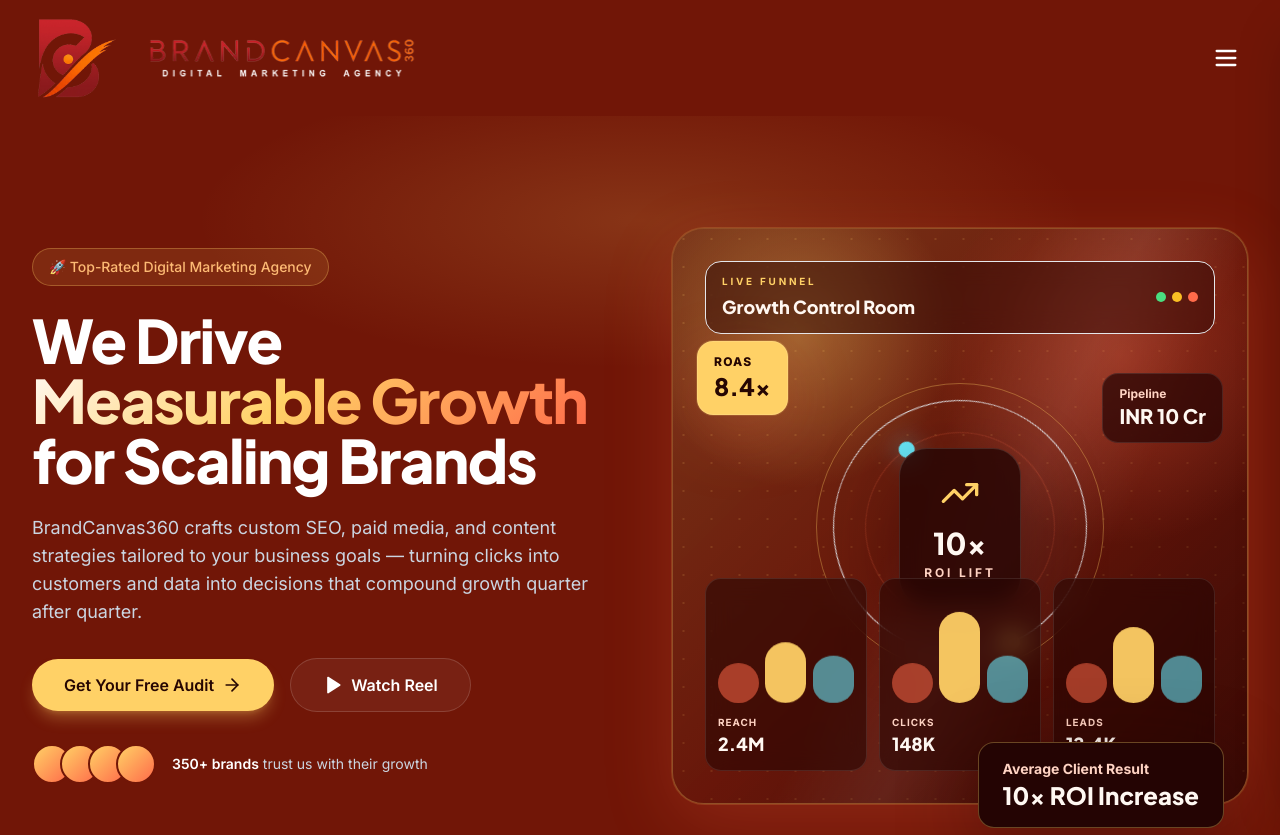
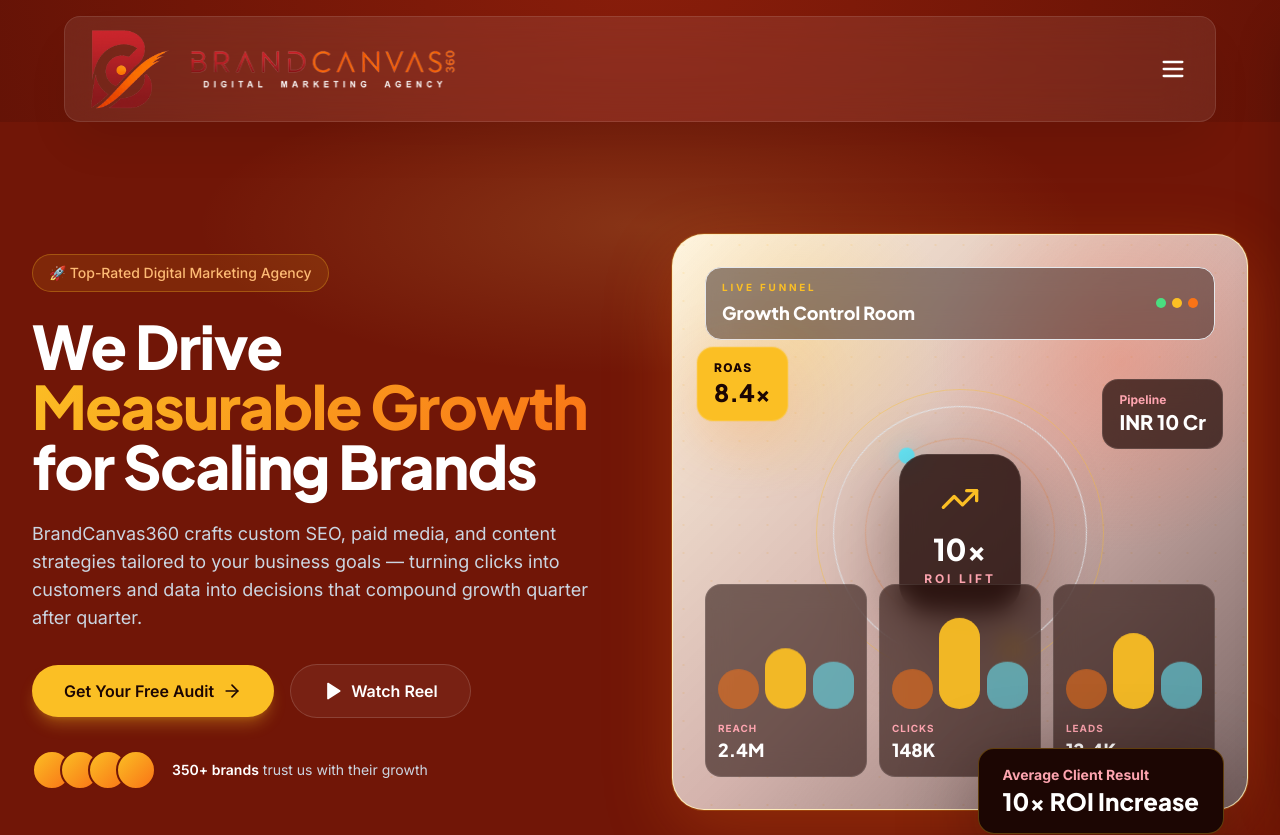
Before and after one commit to venkataramanapusala/brandcanvas360, a Next.js app: page / in a window 1280 px wide. Shown: the top 835 px of the page. Built offline with nearby package versions, Linux system fonts and the light colour scheme.

Commit message:
Refine deep crimson amber brand theme

```diff
--- a/src/app/globals.css
+++ b/src/app/globals.css
@@ -8,32 +8,32 @@
 
   --color-surface-base: #711607;
   --color-surface-base-rgb: 113 22 7;
-  --color-surface-deep: #3B0804;
-  --color-surface-deep-rgb: 59 8 4;
-  --color-surface-card: #5B1208;
-  --color-surface-card-rgb: 91 18 8;
-  --color-surface-raised: #81200E;
-  --color-surface-raised-rgb: 129 32 14;
-  --color-surface-overlay: #240403;
-  --color-surface-overlay-rgb: 36 4 3;
+  --color-surface-deep: #1c0603;
+  --color-surface-deep-rgb: 28 6 3;
+  --color-surface-card: rgb(255 255 255 / 0.05);
+  --color-surface-card-rgb: 255 255 255;
+  --color-surface-raised: rgb(255 255 255 / 0.04);
+  --color-surface-raised-rgb: 255 255 255;
+  --color-surface-overlay: rgb(28 6 3 / 0.82);
+  --color-surface-overlay-rgb: 28 6 3;
 
-  --color-text-primary: #FFF8F2;
-  --color-text-primary-rgb: 255 248 242;
-  --color-text-secondary: #FFE0D2;
-  --color-text-secondary-rgb: 255 224 210;
-  --color-text-muted: #FFD3C3;
-  --color-text-muted-rgb: 255 211 195;
-  --color-text-inverse: #260602;
-  --color-text-inverse-rgb: 38 6 2;
+  --color-text-primary: #ffffff;
+  --color-text-primary-rgb: 255 255 255;
+  --color-text-secondary: #e2e8f0;
+  --color-text-secondary-rgb: 226 232 240;
+  --color-text-muted: #fda4af;
+  --color-text-muted-rgb: 253 164 175;
+  --color-text-inverse: #1c0603;
+  --color-text-inverse-rgb: 28 6 3;
 
-  --color-cta-primary: #FFD166;
-  --color-cta-primary-rgb: 255 209 102;
-  --color-cta-primary-hover: #FFB52E;
-  --color-cta-primary-hover-rgb: 255 181 46;
-  --color-cta-secondary: #FF6B4A;
-  --color-cta-secondary-rgb: 255 107 74;
-  --color-cta-secondary-hover: #FF4E2D;
-  --color-cta-secondary-hover-rgb: 255 78 45;
+  --color-cta-primary: #fbbf24;
+  --color-cta-primary-rgb: 251 191 36;
+  --color-cta-primary-hover: #f97316;
+  --color-cta-primary-hover-rgb: 249 115 22;
+  --color-cta-secondary: #f97316;
+  --color-cta-secondary-rgb: 249 115 22;
+  --color-cta-secondary-hover: #ea580c;
+  --color-cta-secondary-hover-rgb: 234 88 12;
 
   --color-success: #4ADE80;
   --color-success-rgb: 74 222 128;
@@ -44,10 +44,10 @@
   --color-info: #67E8F9;
   --color-info-rgb: 103 232 249;
 
-  --color-border-subtle: rgb(255 248 242 / 0.12);
-  --color-border-strong: rgb(255 209 102 / 0.32);
-  --shadow-crimson-soft: 0 24px 80px rgb(36 4 3 / 0.42);
-  --shadow-crimson-glow: 0 0 0 1px rgb(255 209 102 / 0.16), 0 20px 70px rgb(255 107 74 / 0.20);
+  --color-border-subtle: rgb(255 255 255 / 0.1);
+  --color-border-strong: rgb(251 191 36 / 0.3);
+  --shadow-crimson-soft: 0 24px 80px rgb(28 6 3 / 0.42);
+  --shadow-crimson-glow: 0 0 0 1px rgb(251 191 36 / 0.2), 0 20px 70px rgb(249 115 22 / 0.24);
 }
 
 html {
@@ -58,6 +58,8 @@
 body {
   font-feature-settings: 'cv02', 'cv03', 'cv04', 'cv11';
   background-color: var(--color-surface-base);
+  background-image: radial-gradient(circle at 50% -10%, #8b1e0b 0%, #711607 42%, #4d0d05 100%);
+  background-attachment: fixed;
   color: var(--color-text-primary);
   overflow-x: hidden;
 }
@@ -187,7 +189,7 @@
 
 @layer utilities {
   .text-gradient {
-    background: linear-gradient(135deg, #FFF8F2 0%, #FFD166 46%, #FF6B4A 100%);
+    background: linear-gradient(135deg, #fbbf24 0%, #f97316 100%);
     -webkit-background-clip: text;
     -webkit-text-fill-color: transparent;
     background-clip: text;
@@ -205,9 +207,9 @@
   }
 
   .card-glass {
-    background: rgb(91 18 8 / 0.82);
+    background: rgb(255 255 255 / 0.05);
     border: 1px solid var(--color-border-subtle);
-    backdrop-filter: blur(10px);
+    backdrop-filter: blur(16px);
   }
 
   .section-top-glow::before {
--- a/src/components/CTASection.tsx
+++ b/src/components/CTASection.tsx
@@ -16,7 +16,7 @@
     <section className="relative overflow-hidden bg-dark py-20 sm:py-24">
       <div className="absolute inset-0 bg-gradient-to-br from-primary/20 via-transparent to-accent/10" />
       <div className="absolute left-1/2 top-1/2 h-[500px] w-[500px] -translate-x-1/2 -translate-y-1/2 rounded-full bg-primary/20 blur-[120px]" />
-      <div className="relative mx-auto max-w-4xl px-6 text-center lg:px-8">
+      <div className="relative mx-auto max-w-5xl rounded-[2rem] border border-white/10 bg-white/[0.06] px-6 py-14 text-center shadow-2xl shadow-black/20 backdrop-blur-2xl sm:px-10 lg:px-16">
         <h2 className="font-heading text-3xl font-extrabold tracking-tight text-white sm:text-4xl lg:text-5xl">
           {title}
         </h2>
@@ -24,7 +24,7 @@
         <div className="mt-9 flex flex-col items-center justify-center gap-4 sm:flex-row">
           <Link
             href={primaryHref}
-            className="group inline-flex items-center justify-center gap-2 rounded-full bg-primary px-8 py-4 text-base font-semibold text-ink-inverse shadow-lg shadow-primary/30 transition-all duration-300 hover:bg-primaryHover hover:shadow-primary/50"
+            className="group inline-flex items-center justify-center gap-2 rounded-full bg-gradient-to-r from-primary to-accent px-8 py-4 text-base font-extrabold text-ink-inverse shadow-lg shadow-primary/30 transition-all duration-300 hover:-translate-y-0.5 hover:shadow-primary/50"
           >
             {primaryLabel}
             <ArrowRight className="h-5 w-5 transition-transform duration-300 group-hover:translate-x-1" />
--- a/src/components/Footer.tsx
+++ b/src/components/Footer.tsx
@@ -28,18 +28,17 @@
 
 export default function Footer() {
   return (
-    <footer className="relative overflow-hidden border-t border-white/10 bg-dark">
+    <footer className="relative overflow-hidden border-t border-white/10 bg-surface-deep/80">
       <div className="mx-auto max-w-7xl px-6 py-16 lg:px-8">
         <div className="grid grid-cols-1 gap-12 lg:grid-cols-4">
           <div className="lg:col-span-2">
             <Link href="/" className="flex items-center gap-2.5" aria-label="BrandCanvas360 home">
               <span className="font-heading text-2xl font-bold leading-none tracking-tight">
-                <span className="text-red-400">Brand</span>
-                <span className="text-orange-400">Canvas</span>
-                <sup className="ml-0.5 text-xs font-bold text-orange-400">360</sup>
+                <span className="text-white">BrandCanvas</span>
+                <sup className="ml-0.5 text-xs font-bold text-primary">360</sup>
               </span>
             </Link>
-            <p className="mt-5 max-w-sm text-sm leading-relaxed text-muted">
+            <p className="mt-5 max-w-sm text-sm leading-relaxed text-white/60">
               We help ambitious brands turn digital marketing into their strongest growth channel — with
               data-driven SEO, paid media, content, and web strategies built to convert.
             </p>
--- a/src/components/Header.tsx
+++ b/src/components/Header.tsx
@@ -36,7 +36,7 @@
 
 function Logo() {
   return (
-    <Link href="/" className="flex shrink-0 items-center gap-3.5 sm:gap-4" aria-label="BrandCanvas360 home">
+    <Link href="/" className="flex shrink-0 items-center gap-1" aria-label="BrandCanvas360 home">
       <img src="/brandcanvas-logo-v2.png" className="brand-logo-mark" alt="" aria-hidden="true" />
       <img src="/brandcanvas-title.png" className="brand-logo-title" alt="BrandCanvas360 Digital Marketing Agency" />
     </Link>
@@ -68,11 +68,11 @@
 
   return (
     <header
-      className={`sticky top-0 z-50 transition-colors duration-300 ${
-        isScrolled ? 'border-b border-white/10 bg-dark/90 backdrop-blur-md' : 'bg-transparent'
+      className={`sticky top-0 z-50 px-3 pt-3 transition-all duration-300 sm:px-5 sm:pt-4 ${
+        isScrolled ? 'bg-transparent' : 'bg-transparent'
       }`}
     >
-      <div className="mx-auto flex max-w-7xl items-center justify-between gap-3 px-6 py-3 lg:px-8 xl:gap-4 xl:py-4 2xl:gap-6">
+      <div className="mx-auto flex max-w-6xl items-center justify-between gap-3 rounded-2xl border border-white/10 bg-white/[0.08] px-4 py-2.5 shadow-2xl shadow-black/10 backdrop-blur-xl lg:px-5 xl:gap-4">
         <Logo />
 
         <nav className="hidden 2xl:flex 2xl:items-center 2xl:gap-6">
@@ -81,7 +81,7 @@
               <div key={item.label} className="group relative">
                 <button
                   type="button"
-                  className="flex items-center gap-1 whitespace-nowrap text-sm font-medium text-slate-200 transition-colors duration-300 hover:text-primary"
+                  className="flex items-center gap-1 whitespace-nowrap text-sm font-medium text-white/85 transition-colors duration-300 hover:text-white"
                 >
                   {item.label}
                   <ChevronDown className="h-4 w-4 transition-transform duration-300 group-hover:rotate-180" />
@@ -103,7 +103,7 @@
               <Link
                 key={item.label}
                 href={item.href ?? '/'}
-                className="whitespace-nowrap text-sm font-medium text-slate-200 transition-colors duration-300 hover:text-primary"
+                className="whitespace-nowrap text-sm font-medium text-white/85 transition-colors duration-300 hover:text-white"
               >
                 {item.label}
               </Link>
@@ -116,7 +116,7 @@
             href="/contact"
             className="group inline-flex items-center gap-2 whitespace-nowrap rounded-full bg-primary px-4 py-2.5 text-sm font-extrabold leading-none text-ink-inverse shadow-crimson-glow transition-all duration-300 hover:-translate-y-0.5 hover:bg-primaryHover focus:outline-none focus:ring-4 focus:ring-primary/30 2xl:px-5 2xl:py-3"
           >
-            Get Free Audit
+            Get a Free Strategy
             <ArrowRight className="h-4 w-4 transition-transform duration-300 group-hover:translate-x-1" />
           </Link>
         </div>
```
